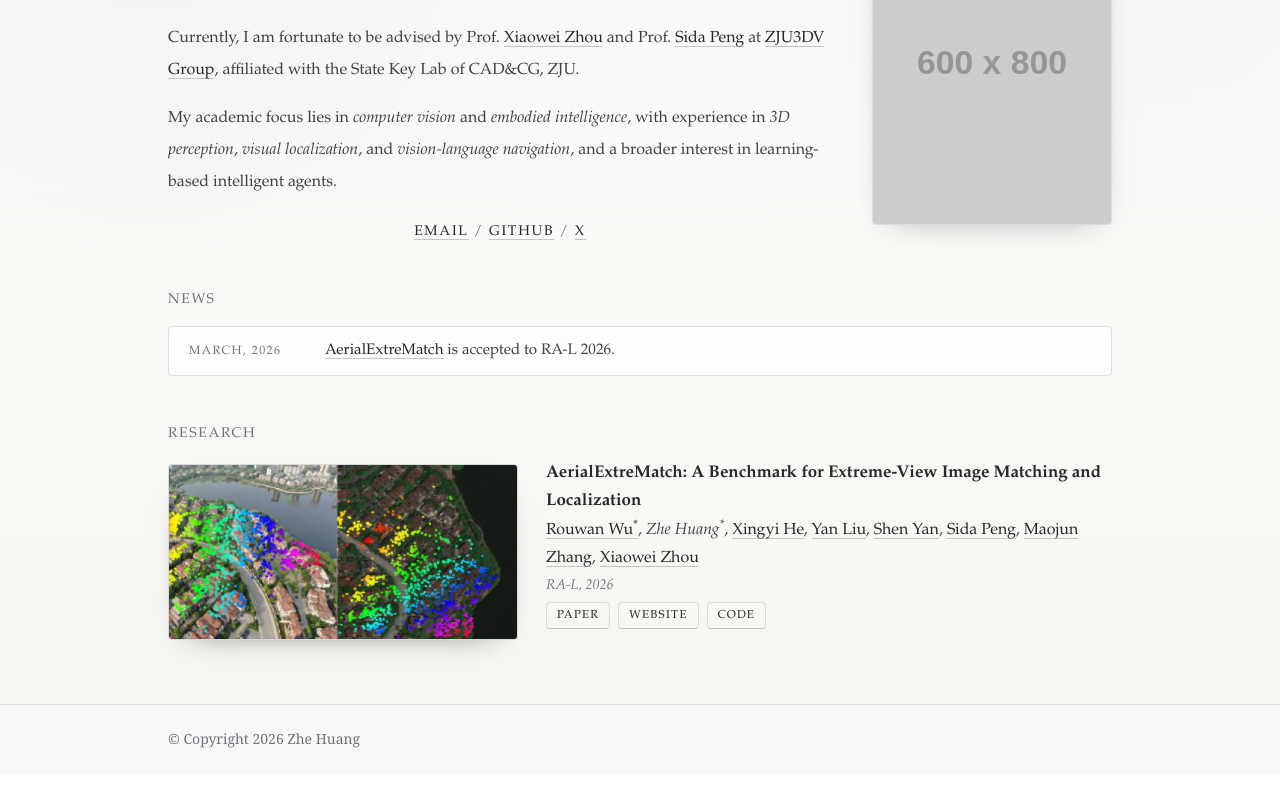
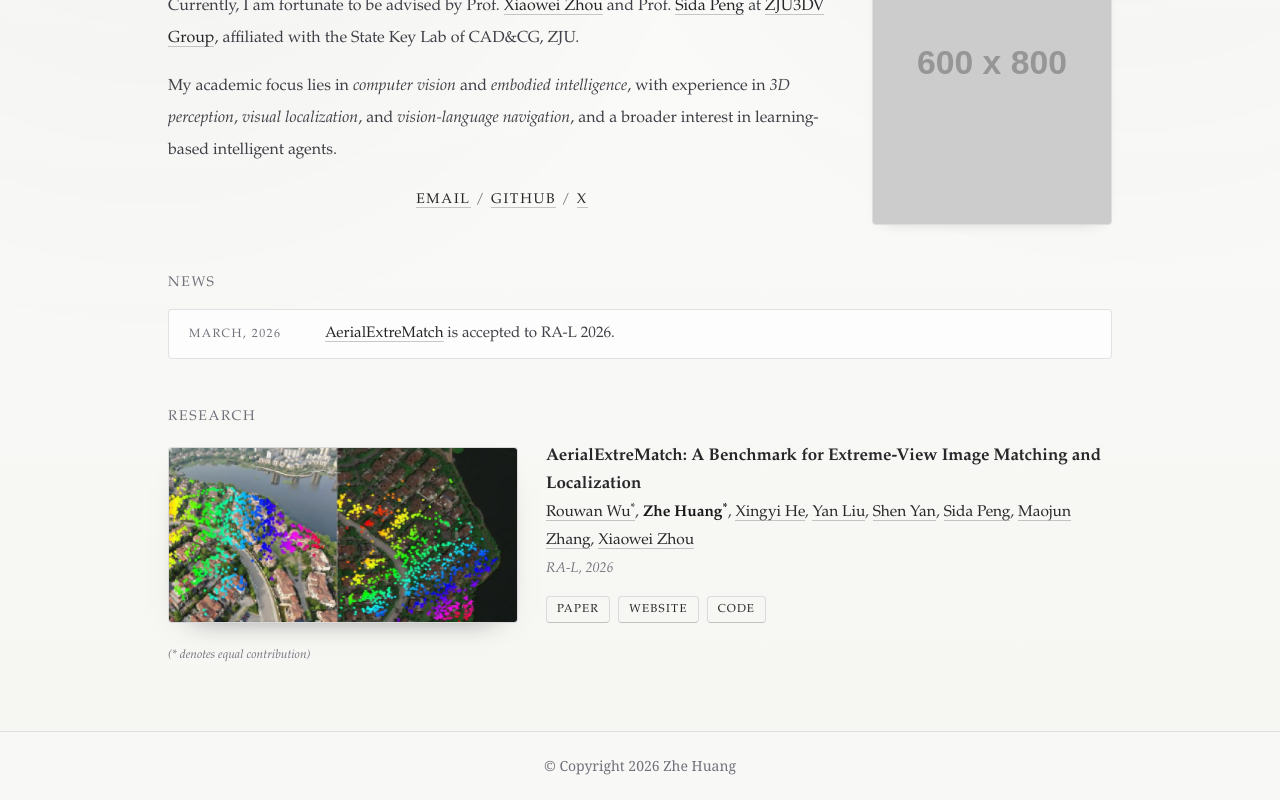
Before and after one commit to Xecades/AcademicHomepage, a Vue app: page / in a window 1280 px wide. Shown: the part 327-1127 px from the top of the page. Before the commit the page ends 1100 px from the top, so only its background shows below. Built offline with nearby package versions, Linux system fonts and the light colour scheme; a web font is replaced by a local one.

Commit message:
style: refine details

```diff
--- a/src/components/PublicationItem.vue
+++ b/src/components/PublicationItem.vue
@@ -10,7 +10,7 @@ defineProps<{
 
 <template>
     <li>
-        <div class="grid gap-5 md:grid-cols-[350px_1fr] md:gap-7">
+        <div class="grid gap-5 md:grid-cols-[350px_1fr] md:items-stretch md:gap-7">
             <div>
                 <figure
                     class="overflow-hidden rounded-sm border border-zinc-300/80 bg-zinc-100/80 shadow-[0_14px_30px_-24px_rgba(24,24,27,0.7)]"
@@ -24,21 +24,21 @@ defineProps<{
                 </figure>
             </div>
 
-            <div :id="publication.id" class="-mt-1">
+            <div :id="publication.id" class="-mt-1 flex h-full flex-col">
                 <div class="text-[1.06rem] leading-7 text-zinc-800 font-semibold">
                     {{ publication.title }}
                 </div>
                 <RichText
                     :nodes="publication.authors"
                     tag="p"
-                    class="m-0 leading-7 text-zinc-700"
+                    class="author-line m-0 leading-7 text-zinc-700 text-[0.97rem]"
                 />
                 <RichText
                     :nodes="publication.venue"
                     tag="p"
                     class="m-0 pt-0.5 text-sm italic leading-6 text-zinc-500"
                 />
-                <div class="flex flex-wrap gap-2 pt-1">
+                <div class="mt-auto flex flex-wrap gap-2 pt-2 -mb-1">
                     <a
                         v-for="link in publication.links"
                         :key="link.label"
@@ -54,3 +54,11 @@ defineProps<{
         </div>
     </li>
 </template>
+
+<style scoped>
+.author-line :deep(em) {
+    color: #18181b;
+    font-style: normal;
+    font-weight: 600;
+}
+</style>
--- a/src/components/SiteFooter.vue
+++ b/src/components/SiteFooter.vue
@@ -5,7 +5,7 @@ import { profile } from "@/data/site";
 
 <template>
     <footer role="contentinfo" class="footer-note border-t border-zinc-300/70 bg-[#f5f5f2]/65">
-        <div class="mx-auto max-w-5xl px-6 py-6 text-sm text-zinc-500 md:px-10">
+        <div class="mx-auto max-w-5xl px-6 py-6 text-center text-sm text-zinc-500 md:px-10">
             <RichText :nodes="profile.footer" tag="div" />
         </div>
     </footer>
--- a/src/views/HomeView.vue
+++ b/src/views/HomeView.vue
@@ -23,9 +23,9 @@ import { news, profile, publications } from "@/data/site";
             </header>
 
             <article class="space-y-10 pt-8 md:space-y-12 md:pt-10">
-                <section class="grid gap-7 md:grid-cols-[1fr_240px] md:items-start md:gap-10">
+                <section class="grid gap-7 md:grid-cols-[1fr_240px] md:items-start md:gap-9">
                     <figure
-                        class="overflow-hidden rounded-sm border border-zinc-300/70 bg-zinc-100/80 shadow-[0_10px_30px_-20px_rgba(39,39,42,0.5)] md:order-2"
+                        class="overflow-hidden rounded-sm border border-zinc-300/70 bg-zinc-100/80 shadow-[0_6px_16px_-14px_rgba(39,39,42,0.45)] md:order-2"
                     >
                         <img
                             :src="profile.avatar"
@@ -73,6 +73,9 @@ import { news, profile, publications } from "@/data/site";
                 <section class="space-y-5">
                     <h2 class="section-title text-sm text-zinc-500">research</h2>
                     <PublicationList :items="publications" :show-year-headings="false" />
+                    <p class="text-xs italic leading-6 text-zinc-500">
+                        (* denotes equal contribution)
+                    </p>
                 </section>
             </article>
         </div>
@@ -89,7 +92,6 @@ import { news, profile, publications } from "@/data/site";
     text-transform: uppercase;
 }
 
-.hero-subtitle :deep(a),
 .copy :deep(a),
 .news-table :deep(a),
 .pub-list :deep(a) {
@@ -102,7 +104,7 @@ import { news, profile, publications } from "@/data/site";
 }
 
 .hero-subtitle :deep(a) {
-    border-bottom-color: color-mix(in srgb, #18181b 42%, transparent);
+    border-bottom: 0;
     color: #18181b;
 }
 
```
